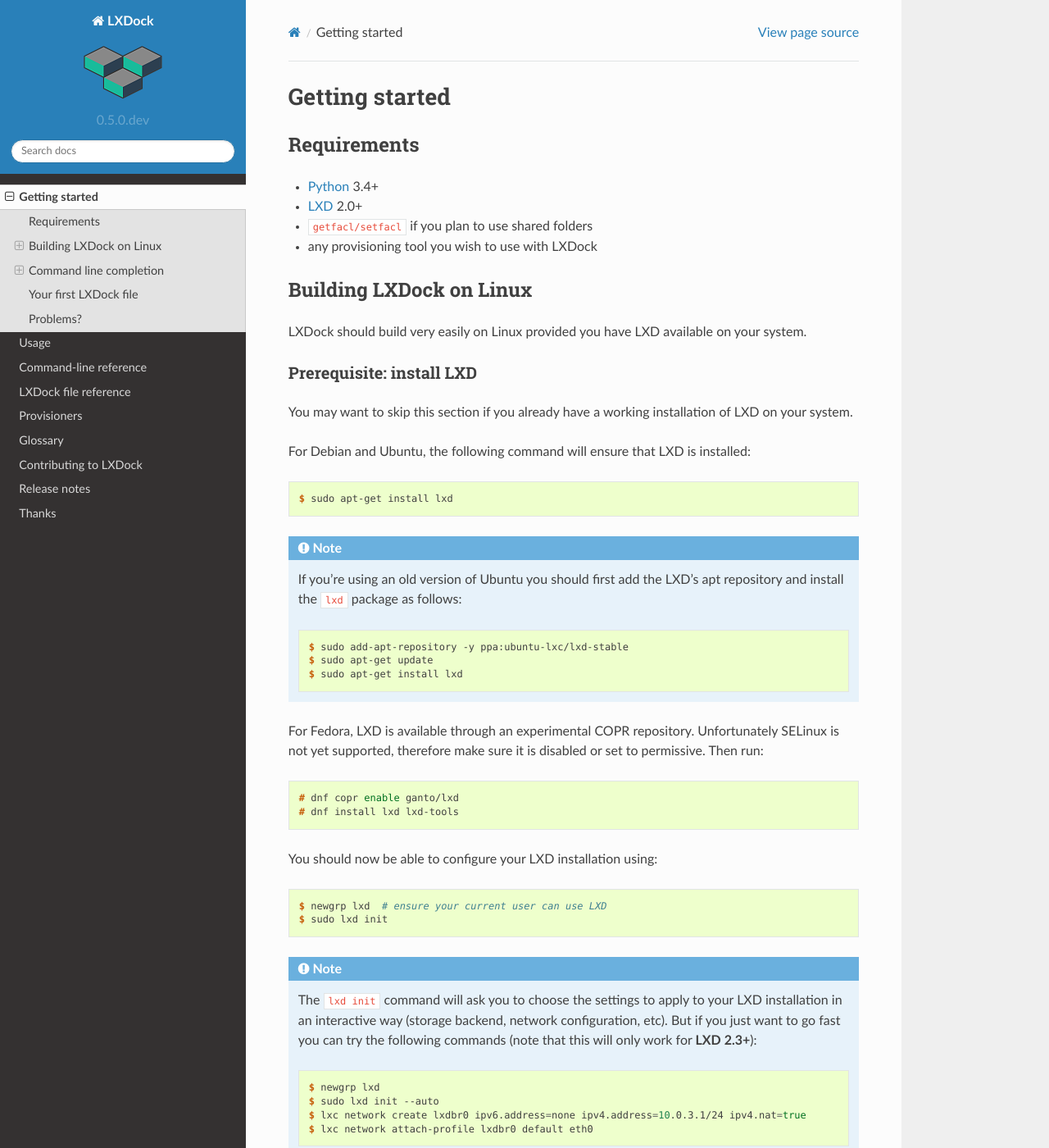
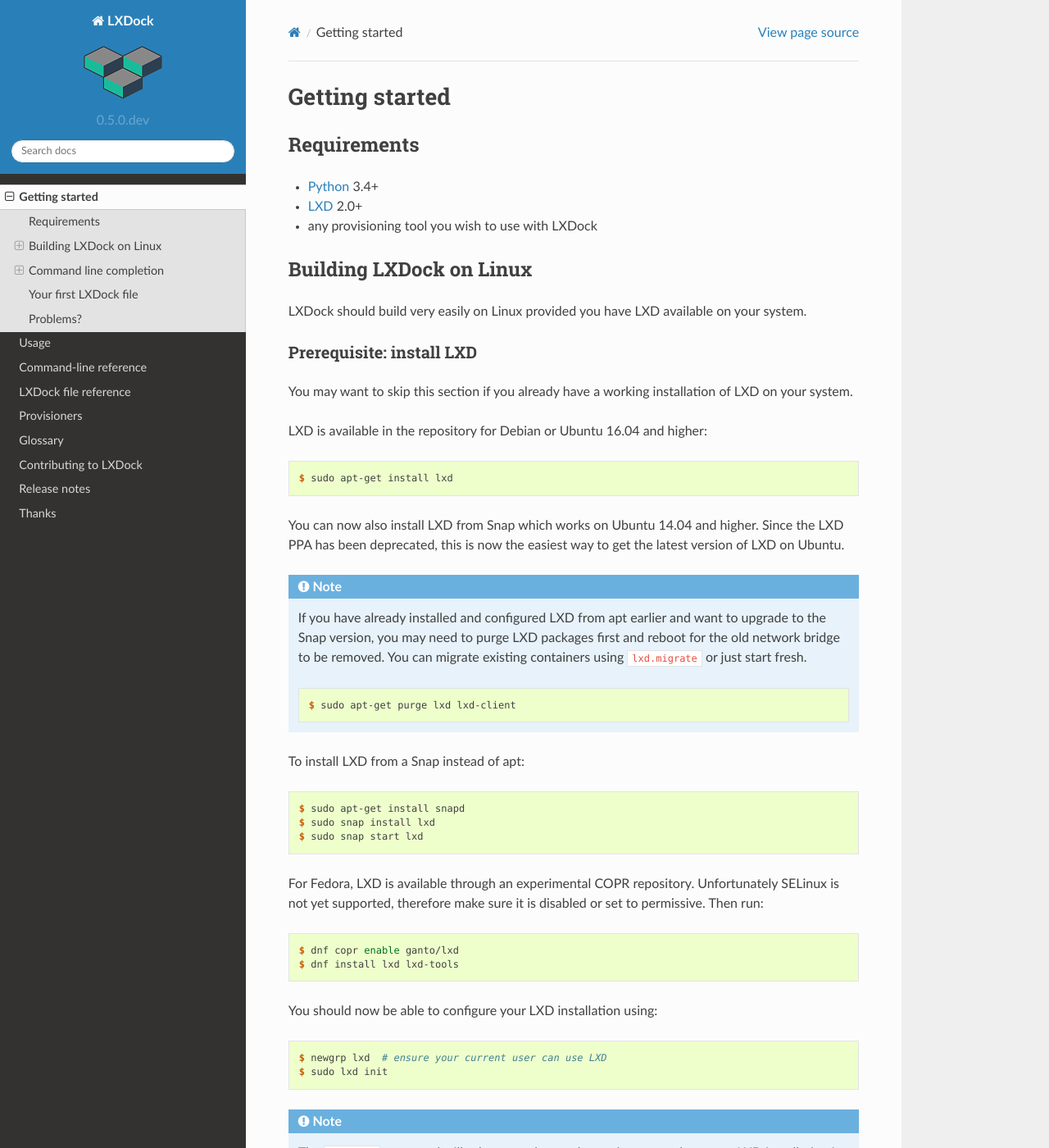
Before and after one commit to lxdock/lxdock, a Sphinx documentation site: the page built from docs/getting_started.rst, in a window 1280 px wide and 1400 px high. Shown: the whole window at 82% size. Built offline with Sphinx 7.4.7 and the Read the Docs theme 2.0.0, drawn with Linux system fonts in a browser that asks for light colours; some of the changed text lies outside the part shown.

Commit message:
Updating docs for 0.5 release part 1 (#137)
* Mostly updating the get_started.rst page and documenting Snap installation method
* Also add recommendation about installing lxdock in a virtualenv to discourage sudo pip installs
* Add note about migrating from apt to Snap version of LXD without going into too much detail
* Add section to getting_started.rst about setting up the host for shares and remove setfacl reference
* Mention Vagrant test box in contributing.rst page
* Don't be too assertive about coverage (exclamation mark), yes we want to be strict, but sometimes a small drop is unavoidable and should be discussable on an issue
* Found one typo in glossary.rst

```diff
--- a/docs/getting_started.rst
+++ b/docs/getting_started.rst
@@ -6,7 +6,6 @@
 
 * `Python`_ 3.4+
 * `LXD`_ 2.0+
-* ``getfacl/setfacl`` if you plan to use shared folders
 * any provisioning tool you wish to use with LXDock
 
 .. _Python: https://www.python.org
@@ -20,32 +19,46 @@
 Prerequisite: install LXD
 ~~~~~~~~~~~~~~~~~~~~~~~~~
 
-You may want to skip this section if you already have a working installation of LXD on your system.
+You may want to skip this section if you already have a working installation
+of LXD on your system.
 
-For Debian and Ubuntu, the following command will ensure that LXD is installed:
+LXD is available in the repository for Debian or Ubuntu 16.04 and higher:
 
 .. code-block:: console
 
   $ sudo apt-get install lxd
 
+You can now also install LXD from Snap which works on Ubuntu 14.04 and higher.
+Since the LXD PPA has been deprecated, this is now the easiest way to get
+the latest version of LXD on Ubuntu.
+
 .. note::
 
-  If you're using an old version of Ubuntu you should first add the LXD's apt repository and install
-  the ``lxd`` package as follows:
+  If you have already installed and configured LXD from apt earlier and
+  want to upgrade to the Snap version, you may need to purge LXD packages
+  first and reboot for the old network bridge to be removed. You can migrate
+  existing containers using ``lxd.migrate`` or just start fresh.
 
   .. code-block:: console
 
-    $ sudo add-apt-repository -y ppa:ubuntu-lxc/lxd-stable
-    $ sudo apt-get update
-    $ sudo apt-get install lxd
+    $ sudo apt-get purge lxd lxd-client
 
-For Fedora, LXD is available through an experimental COPR repository. Unfortunately SELinux is not
-yet supported, therefore make sure it is disabled or set to permissive. Then run:
+To install LXD from a Snap instead of apt:
 
 .. code-block:: console
 
-    # dnf copr enable ganto/lxd
-    # dnf install lxd lxd-tools
+  $ sudo apt-get install snapd
+  $ sudo snap install lxd
+  $ sudo snap start lxd
+
+For Fedora, LXD is available through an experimental COPR repository.
+Unfortunately SELinux is not yet supported, therefore make sure it is
+disabled or set to permissive. Then run:
+
+.. code-block:: console
+
+  $ dnf copr enable ganto/lxd
+  $ dnf install lxd lxd-tools
 
 You should now be able to configure your LXD installation using:
 
@@ -77,6 +90,24 @@
 
   You can use ``lxc stop first-machine`` to stop the previously created container.
 
+Prepare host for shared folders
+~~~~~~~~~~~~~~~~~~~~~~~~~~~~~~~
+
+LXDock uses ``raw.idmap`` for shared folders to so that files on the share
+that are owned by the host user appear to be owned by the container user
+inside the container, even if new files are created inside the container.
+
+To use shares, the following needs to be run once to prepare the host,
+then LXD needs to be restarted.
+
+.. code-block:: console
+
+  $ printf "lxd:$(id -u):1\nroot:$(id -u):1\n" | sudo tee -a /etc/subuid
+  $ printf "lxd:$(id -g):1\nroot:$(id -g):1\n" | sudo tee -a /etc/subgid
+
+To restart LXD use ``sudo snap restart lxd`` or ``sudo service restart lxd``
+or equivalent for your system.
+
 Install LXDock
 ~~~~~~~~~~~~~~
 
@@ -85,6 +116,14 @@
 .. code-block:: console
 
   $ pip3 install lxdock
+
+.. note::
+
+  It is good practice to install lxdock in a virtualenv rather than installing
+  it globally as root, but make sure you always use a python3 virtualenv.
+  To use lxdock from any location without having to activate this virtualenv,
+  you can create a symlink from the lxdock executable in the virtualenv to
+  ``/usr/bin/lxdock`` or ``/usr/local/bin/lxdock``.
 
 .. note::
 
--- a/docs/glossary.rst
+++ b/docs/glossary.rst
@@ -34,7 +34,7 @@
     Privileged container
         Privileged containers are containers where the root user (in the container) is mapped to the
         host's root user. This is not really "root-safe" and could lead to potential security
-        flawns. That said it should be noted that privileged containers come with some protection
+        flaws. That said it should be noted that privileged containers come with some protection
         mechanisms in order to protect the host. You can refer to `LXC's documentation
         <https://linuxcontainers.org/fr/lxc/security/>`_ for more details on this topic.
 
```
Also changed, not shown: docs/contributing.rst (+14 -2 lines).
